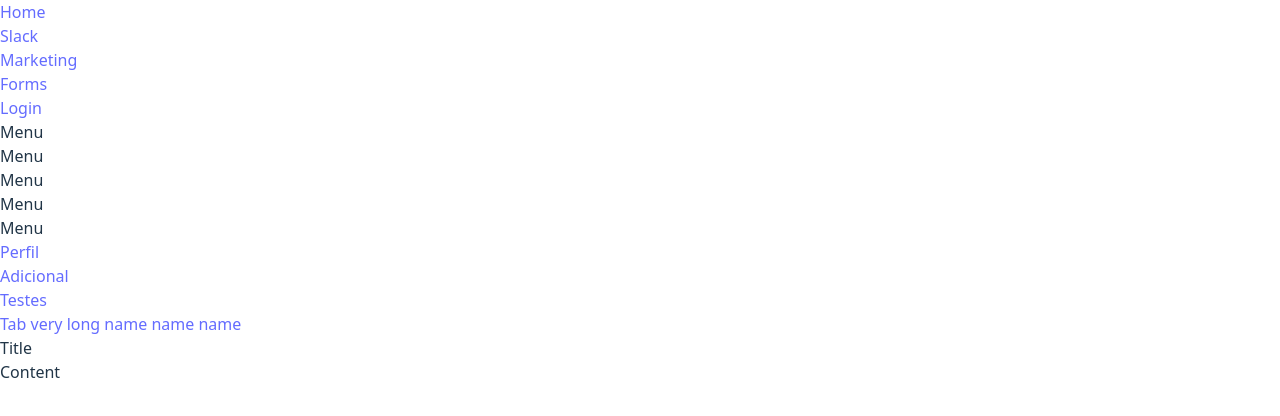
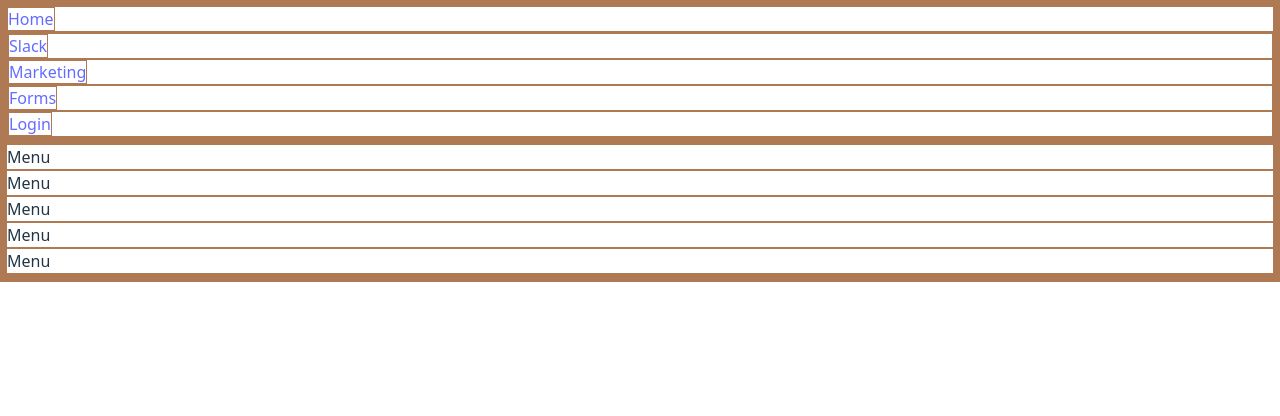
Before and after one commit to yurivasconcelos/old-yurivasconcelos.github.io, a React (Vite) app: page /new in a window 1280 px wide. Shown: the top 416 px of the page. Built offline with nearby package versions, Linux system fonts and the light colour scheme.

Commit message:
adding grid

```diff
--- /dev/null
+++ b/src/components/GridComponent.tsx
@@ -0,0 +1,17 @@
+export function GridComponent() {
+  return (
+    <>
+      <div className='grid grid-cols-1 lg:grid-cols-8 gap-4'>
+        <div className='lg:col-span-3'>01</div>
+        <div className='lg:hover:col-span-4'>02</div>
+        <div className=''>03</div>
+        <div className=''>04</div>
+        <div className=''>05</div>
+        <div className=''>06</div>
+        <div className=''>07</div>
+        {/* <div className='col-span-2 ...'>07</div> */}
+      </div>
+
+    </>
+  );
+}
--- a/src/components/NewComponent.tsx
+++ b/src/components/NewComponent.tsx
@@ -1,49 +1,8 @@
-import { useState } from 'react';
 
 export function NewComponent() {
-  const [activeTab, setActiveTab] = useState(1);
-
-  const base =
-    'inline-block px-4 py-1 rounded-md rounded-b-none text-gray-800 hover:text-gray-900 hover:bg-gray-200 dark:hover:text-white ';
-  const active = base + 'text-white bg-indigo-800 hover:text-gray-200 hover:bg-indigo-800 active';
-  const nonactive = base + 'hover:text-gray-900 dark:hover:text-white';
-
   return (
     <>
-      <div className='flex flex-col min-h-72'>
-        <div >
-          <ul className='flex flex-wrap sm:text-sm text-md font-small text-center'>
-            <li className='me-1'>
-              <a
-                onClick={() => setActiveTab(1)}
-                href='#'
-                className={`${activeTab == 1 ? active : nonactive} `}
-                aria-current='page'>
-                Perfil
-              </a>
-            </li>
-            <li className='me-2'>
-              <a href='#' onClick={() => setActiveTab(2)} className={`${activeTab == 2 ? active : nonactive} `}>
-                Adicional
-              </a>
-            </li>
-            <li className='me-2'>
-              <a href='#' onClick={() => setActiveTab(3)} className={`${activeTab == 3 ? active : nonactive} `}>
-                Testes
-              </a>
-            </li>
-            <li>
-              <a href='#' onClick={() => setActiveTab(4)} className={`${activeTab == 4 ? active : nonactive} `}>
-                Tab very long name name name
-              </a>
-            </li>
-          </ul>
-        </div>
-        <div className='flex flex-col pt-2 border-2 border-gray-200 rounded-lg border-t-0 shadow'>
-          <div className='pl-2'>Title</div>
-          <div className='pl-2 '>Content</div>
-        </div>
-      </div>
+
     </>
   );
 }
--- a/src/index.css
+++ b/src/index.css
@@ -25,11 +25,11 @@ html {
 
 /* debug */
 
-/* * {
+* {
   border-width: 1px;
   border-style: solid;
   border-color: #ae7953;
-} */
+}
 
 body {
   margin: 0;
--- a/src/main.tsx
+++ b/src/main.tsx
@@ -14,6 +14,7 @@ import LoginComponent from './components/LoginComponent.tsx';
 import Calendar from './components/Calendar.tsx';
 import './index.css';
 import { TabComponent } from './components/TabComponent.tsx';
+import { GridComponent } from './components/GridComponent.tsx';
 
 const router = createBrowserRouter([
   {
@@ -32,6 +33,7 @@ const router = createBrowserRouter([
       { path: '/flexitem', element: <FlexboxContainerItem /> },
       { path: '/calendar', element: <Calendar /> },
       { path: '/tab', element: <TabComponent /> },
+      { path: '/grid', element: <GridComponent /> },
     ],
   },
 ]);
```
